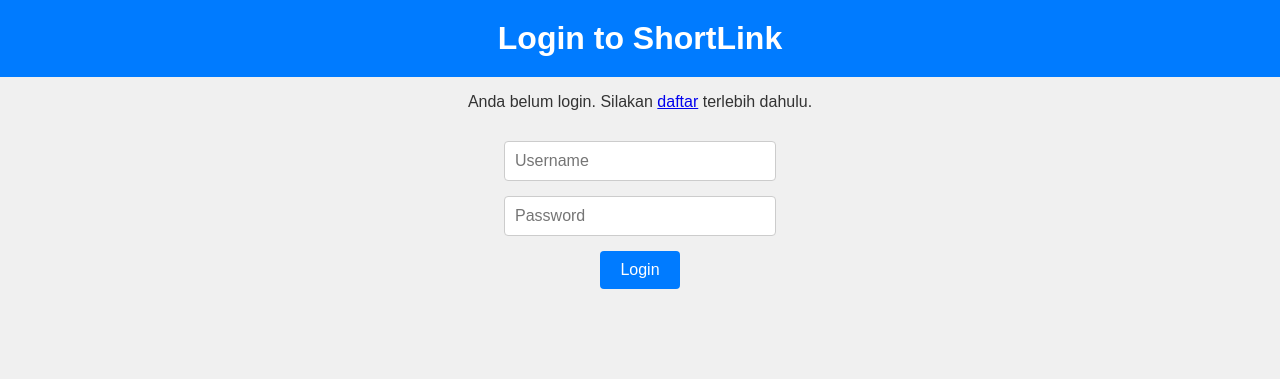
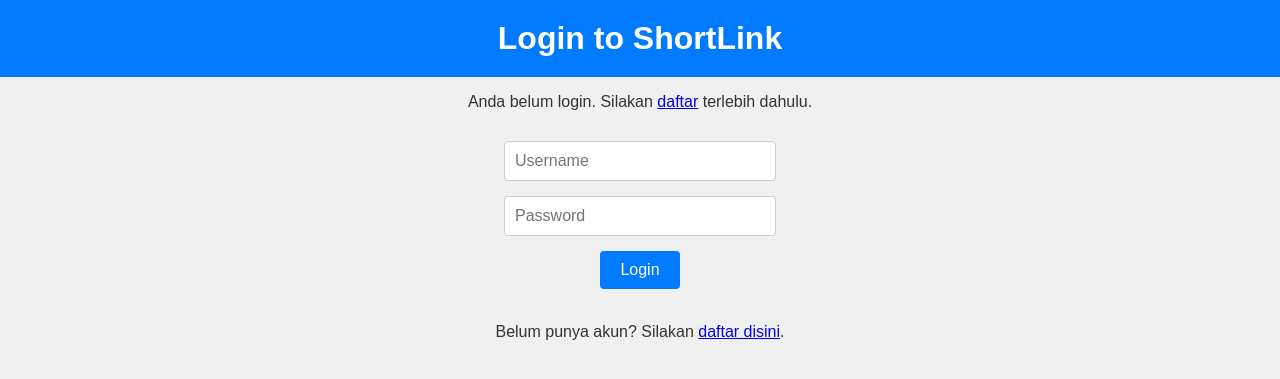
Before and after one commit to aurielridho/ShortLink, a PHP site: page /login.php in a window 1280 px wide. Shown: the top 379 px of the page. Run offline with PHP 8.4, Linux system fonts and the light colour scheme.

Commit message:
Add files via upload

```diff
--- a/login.php
+++ b/login.php
@@ -81,5 +81,7 @@
         <br>
         <input type="submit" name="Login" value="Login">
     </form>
+    <br>
+    <p>Belum punya akun? Silakan <a href="register.php">daftar disini</a>.</p>
 </body>
 </html>
```
